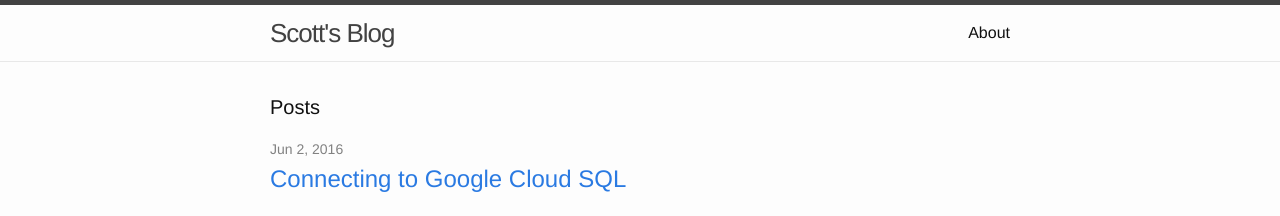
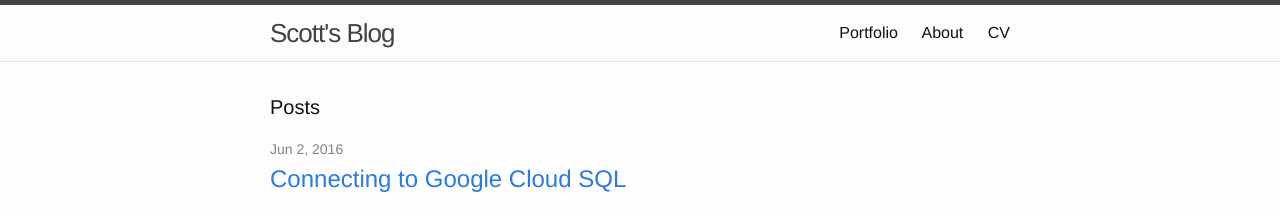
Before and after one commit to scottsfarley93/scottsfarley93.github.io, a Jekyll site: the page built from index.html, in a window 1280 px wide. Shown: the top 216 px of the page. Built offline with Jekyll 4.4.1, drawn with Linux system fonts in a browser that asks for light colours.

```diff
--- a/_config.yml
+++ b/_config.yml
@@ -11,7 +11,7 @@ email: sfarley2@wisc.edu
 description: > # this means to ignore newlines until "baseurl:"
   I am a graduate student at UW Madison studying computing applications to
   physical geography and paleoecological change.
-baseurl: "/blog" # the subpath of your site, e.g. /blog
+baseurl: "" # the subpath of your site, e.g. /blog
 url: "http://scottsfarley.com" # the base hostname & protocol for your site
 twitter_username: scottsfarley93
 github_username:  scottsfarley93
--- a/_includes/header.html
+++ b/_includes/header.html
@@ -13,14 +13,19 @@
         </svg>
       </a>
 
-      <div class="trigger">
+      <!-- <div class="trigger">
         {% for my_page in site.pages %}
           {% if my_page.title %}
           <a class="page-link" href="{{ my_page.url | prepend: site.baseurl }}">{{ my_page.title }}</a>
           {% endif %}
         {% endfor %}
-      </div>
+      </div-->
+
+      <a class="page-link" href="http://scottsfarley.com">Portfolio</a>
+      <a class="page-link" href="http://scottsfarley.com/about.html">About</a>
+      <a class="page-link" href="http://scottsfarley.com/cv.html">CV</a>
     </nav>
+
 
   </div>
 
```
Also changed, not shown: 9 other files.
